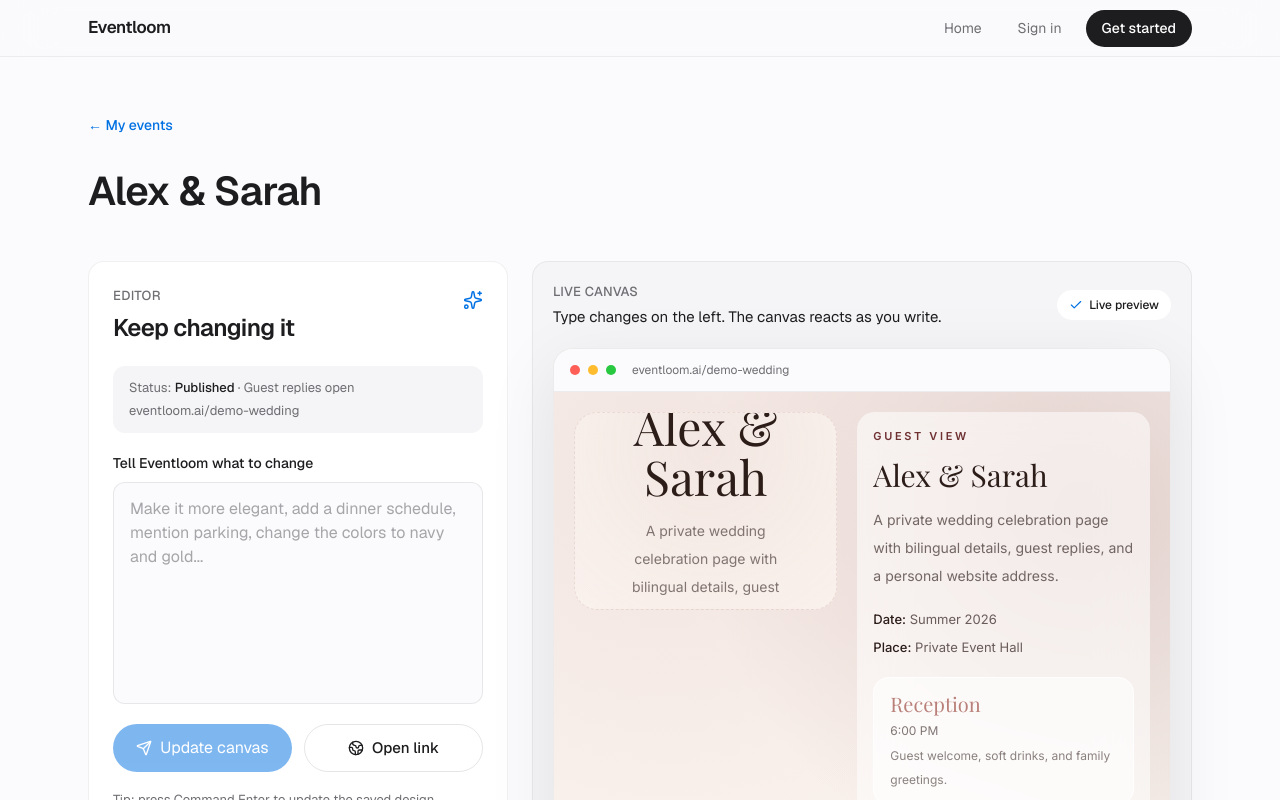
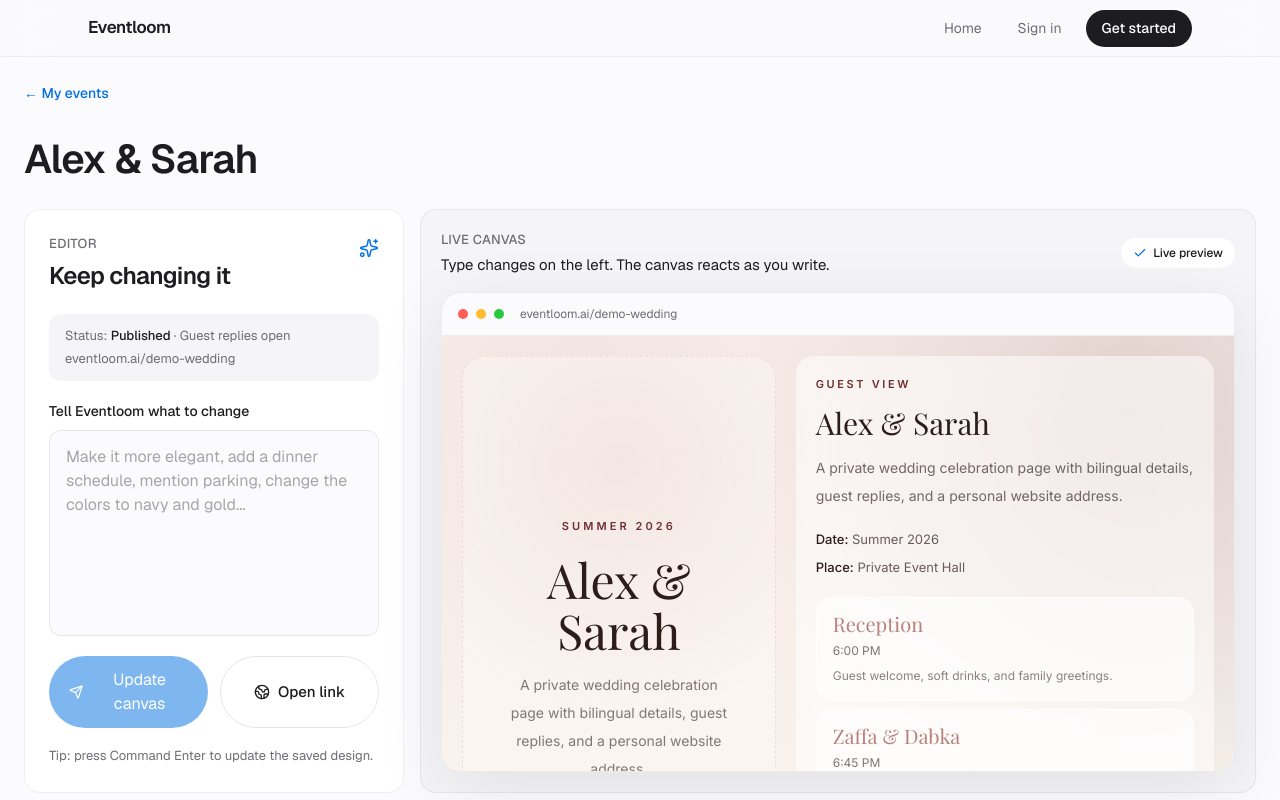
Before and after one commit to eventloom-ai/eventloom, a Next.js app: page /app/events/00000000-0000-4000-8000-000000000001 in a window 1280 px wide. Shown: the top 800 px of the page. Built offline with nearby package versions, Linux system fonts and the light colour scheme; no server answers; a web font is replaced by a local one.

Commit message:
Expand event editor workspace

```diff
--- a/src/app/app/events/[eventId]/page.tsx
+++ b/src/app/app/events/[eventId]/page.tsx
@@ -34,7 +34,7 @@ export default async function EventManagePage({ params }: { params: Promise<{ ev
   if (!event) notFound();
 
   return (
-    <AppShell backHref="/app" backLabel="My events" title={event.config.title} width="wide">
+    <AppShell backHref="/app" backLabel="My events" title={event.config.title} width="full">
       <EventEditor event={event} />
     </AppShell>
   );
--- a/src/components/app-shell.tsx
+++ b/src/components/app-shell.tsx
@@ -9,7 +9,7 @@ type AppShellProps = {
   description?: string;
   action?: ReactNode;
   children: ReactNode;
-  width?: "narrow" | "wide";
+  width?: "narrow" | "wide" | "full";
 };
 
 export function AppShell({
@@ -21,12 +21,14 @@ export function AppShell({
   children,
   width = "wide",
 }: AppShellProps) {
-  const maxWidth = width === "narrow" ? "max-w-2xl" : width === "wide" ? "max-w-6xl" : "max-w-5xl";
+  const maxWidth = width === "narrow" ? "max-w-2xl" : width === "wide" ? "max-w-6xl" : "max-w-none";
+  const spacing = width === "full" ? "px-4 py-5 md:px-6 md:py-6" : "px-6 py-10 md:py-14";
+  const contentSpacing = width === "full" ? "mt-5" : "mt-10";
 
   return (
     <div className="min-h-screen text-[#1d1d1f]">
       <AppHeader active="events" />
-      <main className={`mx-auto ${maxWidth} px-6 py-10 md:py-14`}>
+      <main className={`mx-auto ${maxWidth} ${spacing}`}>
         {backHref ? (
           <Link className="text-[14px] font-medium text-[#0071e3] transition-colors hover:text-[#0077ed]" href={backHref}>
             ← {backLabel}
@@ -41,7 +43,7 @@ export function AppShell({
           {action}
         </header>
 
-        <div className="mt-10">{children}</div>
+        <div className={contentSpacing}>{children}</div>
       </main>
     </div>
   );
--- a/src/components/event-editor.tsx
+++ b/src/components/event-editor.tsx
@@ -110,8 +110,8 @@ export function EventEditor({ event }: { event: EventRecord }) {
   }
 
   return (
-    <div className="grid gap-6 xl:grid-cols-[minmax(0,420px)_minmax(0,1fr)]">
-      <section className="rounded-2xl border border-black/[0.06] bg-white p-5 md:p-6">
+    <div className="grid gap-4 xl:h-[calc(100vh-13.5rem)] xl:min-h-[560px] xl:grid-cols-[minmax(320px,380px)_minmax(0,1fr)] 2xl:grid-cols-[minmax(360px,420px)_minmax(0,1fr)]">
+      <section className="flex min-h-0 flex-col rounded-2xl border border-black/[0.06] bg-white p-5 md:p-6">
         <div className="flex items-start justify-between gap-4">
           <div>
             <p className="text-[13px] font-medium uppercase tracking-wide text-[#6e6e73]">Editor</p>
@@ -128,7 +128,7 @@ export function EventEditor({ event }: { event: EventRecord }) {
           <p className="mt-1 truncate">eventloom.ai/{currentEvent.slug}</p>
         </div>
 
-        <label className="mt-5 grid gap-2">
+        <label className="mt-5 grid min-h-0 gap-2 xl:flex xl:flex-1 xl:flex-col">
           <span className="text-[14px] font-medium text-[#1d1d1f]">Tell Eventloom what to change</span>
           <textarea
             rows={8}
@@ -145,7 +145,7 @@ export function EventEditor({ event }: { event: EventRecord }) {
               }
             }}
             disabled={isGenerating}
-            className="resize-none rounded-xl border border-black/[0.08] bg-[#fbfbfd] px-4 py-3.5 text-[16px] leading-relaxed outline-none transition-all placeholder:text-[#6e6e73]/60 focus:border-[#0071e3]/50 focus:bg-white disabled:opacity-60"
+            className="min-h-[180px] resize-none rounded-xl border border-black/[0.08] bg-[#fbfbfd] px-4 py-3.5 text-[16px] leading-relaxed outline-none transition-all placeholder:text-[#6e6e73]/60 focus:border-[#0071e3]/50 focus:bg-white disabled:opacity-60 xl:flex-1"
             placeholder="Make it more elegant, add a dinner schedule, mention parking, change the colors to navy and gold..."
           />
         </label>
@@ -193,7 +193,7 @@ export function EventEditor({ event }: { event: EventRecord }) {
         </p>
       </section>
 
-      <section className="rounded-2xl border border-black/[0.06] bg-[#f5f5f7] p-4 md:p-5">
+      <section className="flex min-h-0 flex-col rounded-2xl border border-black/[0.06] bg-[#f5f5f7] p-4 md:p-5">
         <div className="flex flex-col gap-4 sm:flex-row sm:items-center sm:justify-between">
           <div>
             <p className="text-[13px] font-medium uppercase tracking-wide text-[#6e6e73]">Live canvas</p>
@@ -205,7 +205,7 @@ export function EventEditor({ event }: { event: EventRecord }) {
           </span>
         </div>
 
-        <div className="mt-5 overflow-hidden rounded-[1.25rem] border border-black/[0.08] bg-white shadow-[0_18px_70px_rgba(0,0,0,0.08)]">
+        <div className="mt-4 flex min-h-[520px] flex-1 flex-col overflow-hidden rounded-[1.25rem] border border-black/[0.08] bg-white shadow-[0_18px_70px_rgba(0,0,0,0.08)] xl:min-h-0">
           <div className="flex items-center gap-2 border-b border-black/[0.06] bg-[#fbfbfd] px-4 py-3">
             <span className="h-2.5 w-2.5 rounded-full bg-[#ff5f57]" />
             <span className="h-2.5 w-2.5 rounded-full bg-[#febc2e]" />
@@ -220,11 +220,11 @@ export function EventEditor({ event }: { event: EventRecord }) {
               animate={{ opacity: 1, y: 0 }}
               exit={{ opacity: 0, y: -8 }}
               transition={{ duration: 0.28 }}
-              className="wedding-rsvp p-4 sm:p-5"
+              className="wedding-rsvp min-h-full flex-1 overflow-auto p-4 sm:p-5"
               style={{ ...palette.cssVars, background: palette.background, color: palette.text }}
             >
-              <div className="grid gap-5 lg:grid-cols-[minmax(220px,0.9fr)_minmax(0,1fr)] lg:items-start">
-                <div className="mx-auto w-full max-w-sm">
+              <div className="grid min-h-full gap-5 lg:grid-cols-[minmax(260px,0.75fr)_minmax(360px,1fr)] lg:items-stretch">
+                <div className="mx-auto flex w-full max-w-md items-stretch">
                   <SampleInvitationTemplate
                     compact
                     imageAreaLabel="This area is for images."
@@ -234,7 +234,7 @@ export function EventEditor({ event }: { event: EventRecord }) {
                   />
                 </div>
 
-                <div className="min-w-0 rounded-[1.1rem] bg-white/55 p-4 backdrop-blur-xl">
+                <div className="min-w-0 rounded-[1.1rem] bg-white/55 p-4 backdrop-blur-xl sm:p-5">
                   <p className="text-[11px] font-semibold uppercase tracking-[0.24em] text-[color:var(--el-muted)]">
                     Guest view
                   </p>
```
